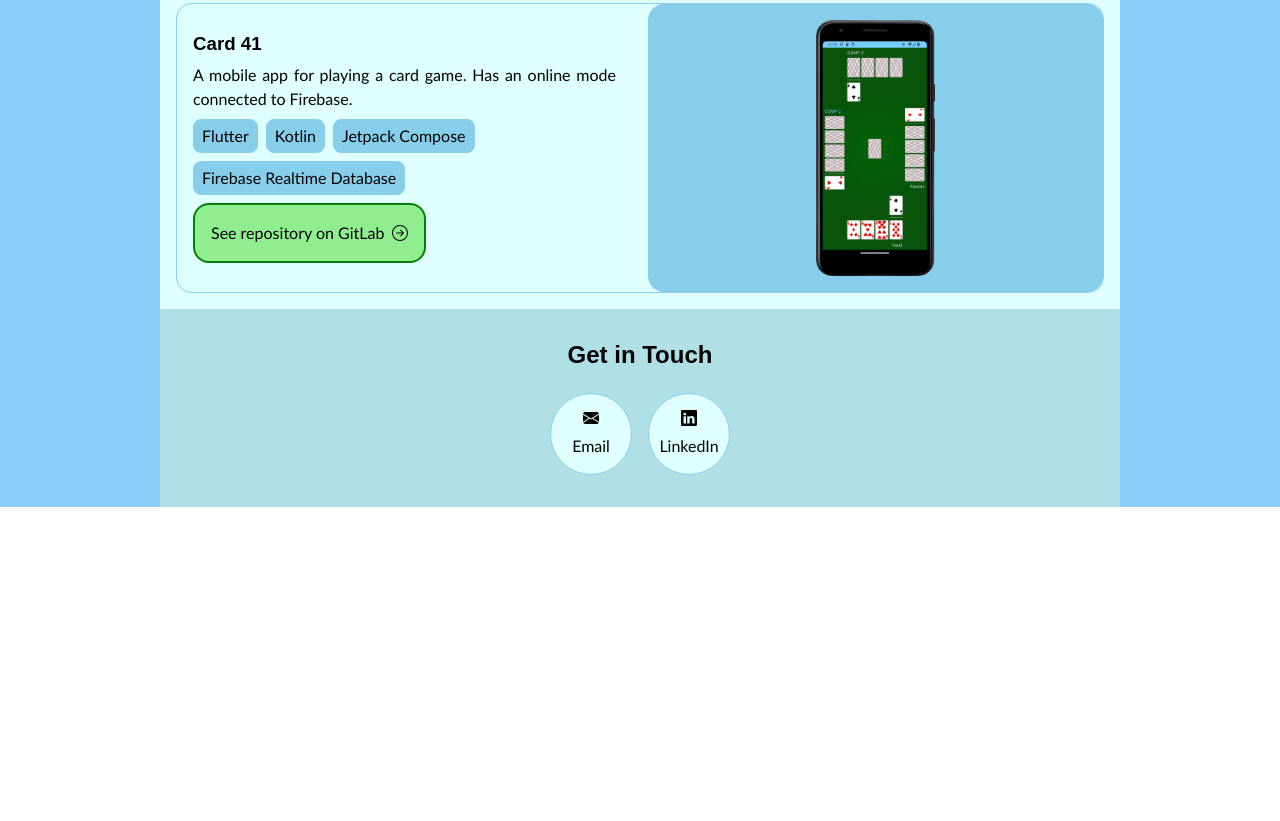
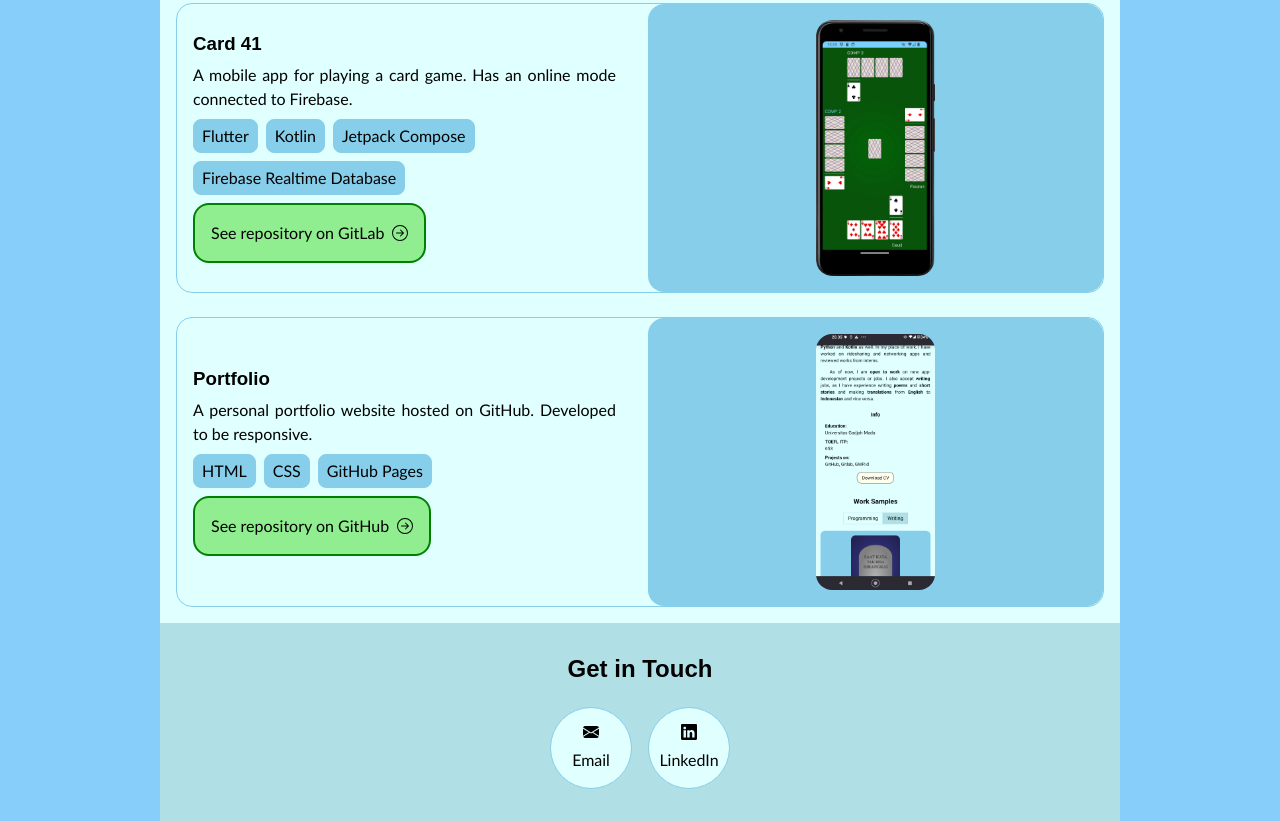
Before and after one commit to daudiffa/daudiffa.github.io, a plain HTML site: page index.html in a window 1280 px wide. Shown: the part 622-1443 px from the top of the page. Before the commit the page ends 1129 px from the top, so only its background shows below. Drawn offline with Linux system fonts and the light colour scheme.

Commit message:
fix(work samples): add the Portfolio project

```diff
--- a/index.html
+++ b/index.html
@@ -85,6 +85,34 @@
                     <img class="project-image"
                          src="assets/images/project_card_game.png"
                          alt="A screenshot of a card game being played in Card 41 app"/>
+                </div>
+            </div>
+            <div class="project-item programmer-item">
+                <div class="column gap-small">
+                    <h3>Portfolio</h3>
+                    <p class="project-description">A personal portfolio website hosted on GitHub. Developed to be responsive.</p>
+                    <div class="row wrap gap-small">
+                        <div class="chip">
+                            <p>HTML</p>
+                        </div>
+                        <div class="chip">
+                            <p>CSS</p>
+                        </div>
+                        <div class="chip">
+                            <p>GitHub Pages</p>
+                        </div>
+                    </div>
+                    <a class="project-link" target="_blank" href="https://github.com/daudiffa/daudiffa.github.io/">
+                        <p>See repository on GitHub</p>
+                        <svg xmlns="http://www.w3.org/2000/svg" width="16" height="16" fill="currentColor" class="bi bi-arrow-right-circle" viewBox="0 0 16 16">
+                            <path fill-rule="evenodd" d="M1 8a7 7 0 1 0 14 0A7 7 0 0 0 1 8m15 0A8 8 0 1 1 0 8a8 8 0 0 1 16 0M4.5 7.5a.5.5 0 0 0 0 1h5.793l-2.147 2.146a.5.5 0 0 0 .708.708l3-3a.5.5 0 0 0 0-.708l-3-3a.5.5 0 1 0-.708.708L10.293 7.5z"/>
+                        </svg>
+                    </a>
+                </div>
+                <div class="project-image-container">
+                    <img class="project-image"
+                         src="assets/images/project_portfolio.png"
+                         alt="A screenshot of my personal portfolio website"/>
                 </div>
             </div>
             <div class="project-item writer-item">
```
Also changed, not shown: assets/images/project_portfolio.png (added).
